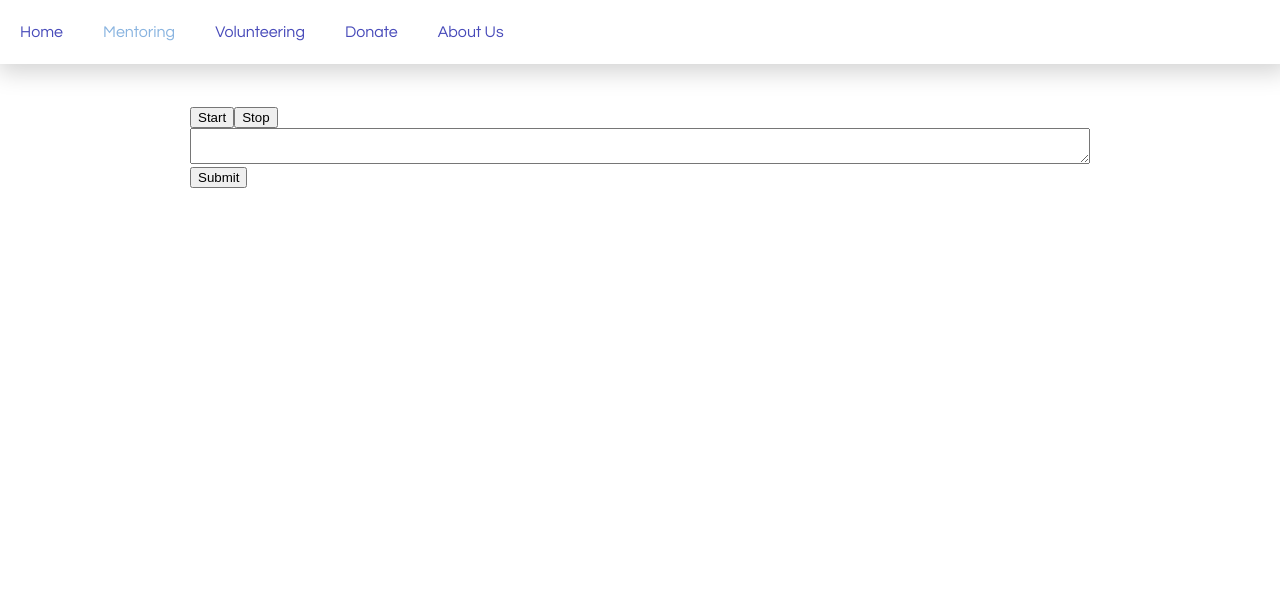
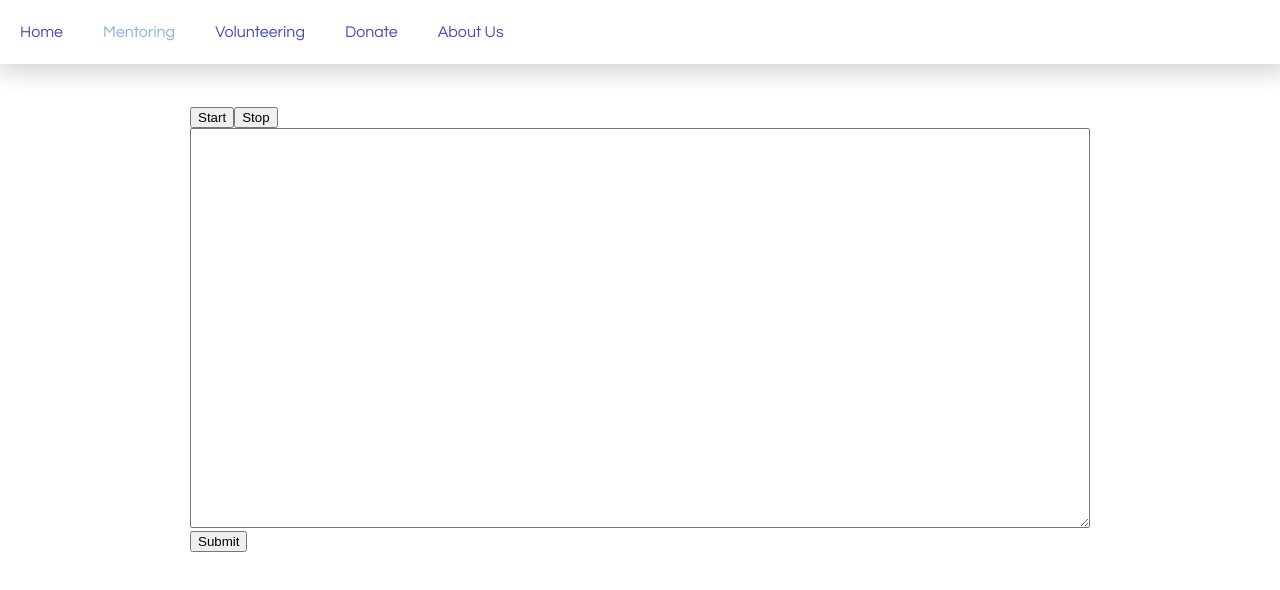
Before and after one commit to jsullivan5/hack-for-humanity-2018_client, a React app: page /mentoring in a window 1280 px wide. Built offline with nearby package versions, Linux system fonts and the light colour scheme.

Commit message:
Add height to email text area

```diff
--- a/src/components/PenPal/PenPal.css
+++ b/src/components/PenPal/PenPal.css
@@ -7,6 +7,7 @@
 
 .email-text-area {
   display: block;
+  height: 400px;
   width: 100%;
 }
 
```
